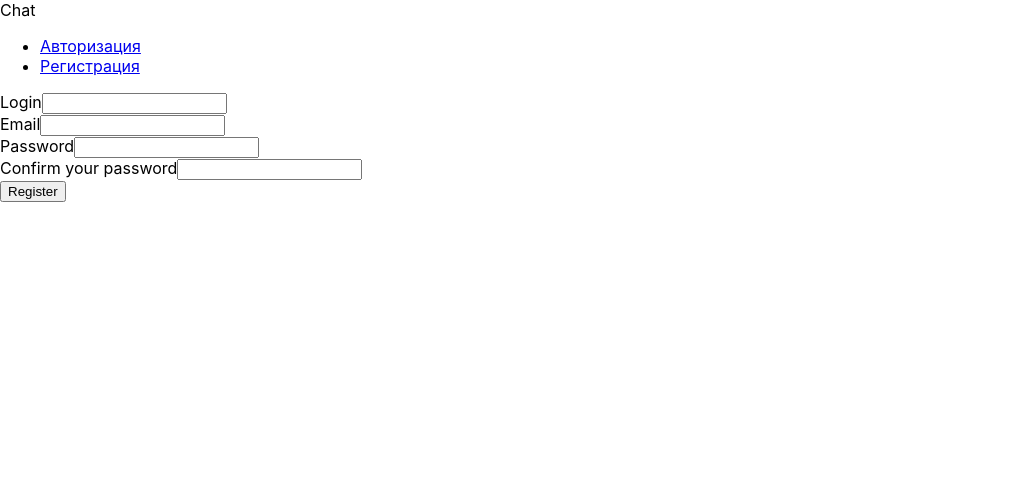
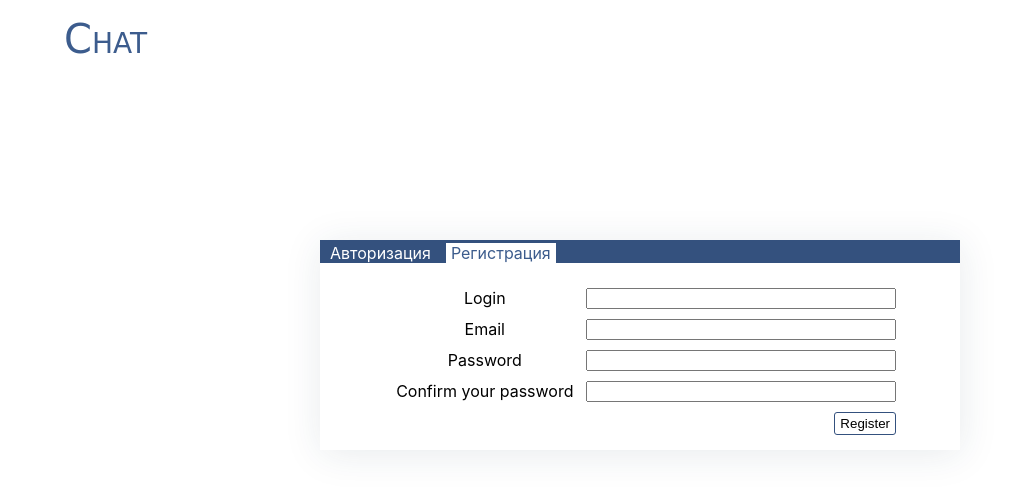
Before and after one commit to iuliasrepository/chat, a React (Create React App) app: page /register in a window 1280 px wide. Shown: the top 490 px of the page, without its empty margins (0-1023 px from the left). Built offline with nearby package versions, Linux system fonts and the light colour scheme.

Commit message:
forms styled and validate

```diff
--- /dev/null
+++ b/src/_variables.sass
@@ -0,0 +1,2 @@
+$blueText: #3c5c8d
+$bluePanel: #34517e
--- a/src/components/LoginPage/AuthForm/AuthForm.js
+++ b/src/components/LoginPage/AuthForm/AuthForm.js
@@ -1,6 +1,6 @@
 import React from "react"
 import dataHandler from "../../../dataHandler"
-import styles from "./authForm.module.sass"
+import styles from "../loginForm.module.sass"
 
 function AuthForm () {
     const onSubmit = (e) => {
--- a/src/components/LoginPage/LoginPage.js
+++ b/src/components/LoginPage/LoginPage.js
@@ -1,5 +1,5 @@
 import React from "react"
-import { Switch, Route, Link } from "react-router-dom"
+import {Switch, Route, NavLink} from "react-router-dom"
 import AuthForm from "./AuthForm/AuthForm"
 import RegisterForm from "./RegisterForm/RegisterForm"
 import styles from './loginPage.module.sass'
@@ -9,21 +9,17 @@ function LoginPage () {
             <div className={styles.wrapper}>
                 <div className={styles.header}>
                     <div className={styles.titleBlock}>
-                        Chat
+                        <span>Chat</span>
                     </div>
                 </div>
                 <div className={styles.content}>
                     <div className={styles.navbar}>
-                        <nav>
-                            <ul>
-                                <li>
-                                    <Link to="/auth">Авторизация</Link>
-                                </li>
-                                <li>
-                                    <Link to="/register">Регистрация</Link>
-                                </li>
-                            </ul>
-                        </nav>
+                        <div className={styles.link}>
+                            <NavLink to="/auth" activeClassName={styles.selected}>Авторизация</NavLink>
+                        </div>
+                        <div className={styles.link}>
+                            <NavLink to="/register" activeClassName={styles.selected}>Регистрация</NavLink>
+                        </div>
                     </div>
                     <div className={styles.formWrapper}>
                         <Switch>
--- a/src/components/LoginPage/RegisterForm/RegisterForm.js
+++ b/src/components/LoginPage/RegisterForm/RegisterForm.js
@@ -1,49 +1,92 @@
 import React from "react"
 import dataHandler from "../../../dataHandler"
-import styles from "./registerForm.module.sass"
+import styles from "../loginForm.module.sass"
 
 function RegisterForm () {
     const
-        confirmFields = (...fields) => {
-            fields.forEach(field => field.classList.add(styles.confirmedField))
+        confirmFields = ( fields ) => {
+            fields.forEach(field => field.setCustomValidity(''))
         },
 
-        rejectFields = (...fields) => {
-
+        rejectFields = ( fields, msg = '' ) => {
+            fields.forEach(field => field.setCustomValidity(msg))
         },
 
-        onSubmit = (e) => {
+        onSubmit = e => {
             e.preventDefault()
             const formData = new FormData(e.target),
                 data = Object.fromEntries(formData.delete('confirmPassword'))
 
-            dataHandler.registerUser(data)
+            //dataHandler.registerUser(data)
         },
 
-        onBlurCPassword = (e) => {
-            const currentForm = document.forms.registerForm
+        onBlurLogin = async e => {
+            const
+                field = e.target,
+                login = field.value.length > 3
+                    ? await dataHandler.isNameExist(field.value)
+                    : rejectFields([field], 'Длина логина не менее 4 символов')
+                console.log(login)
+            //login.length ? rejectFields([field], 'Такой логин уже существует') : confirmFields([field])
+        },
+
+        onBlurEmail = async e => {
+            const
+                field = e.target,
+                email = await dataHandler.isEmailExist(field.value)
+            console.log(email)
+
+            //email.length ? rejectFields([field], 'Такой email уже зарегистрирован') : confirmFields([field])
+        },
+
+        onBlurCPassword = e => {
+            const
+                currentForm = document.forms.registerForm,
+                fields = [currentForm.password, currentForm.confirmPassword]
             e.target.value === currentForm.password.value
-                ? confirmFields(currentForm.password, currentForm.confirmPassword)
-                : rejectFields(currentForm.password, currentForm.confirmPassword)
-        }
+                ? confirmFields(fields)
+                : rejectFields(fields, 'Пароли не совпадают')
+        },
+
+        onFocusField = e =>
+            e.target.classList.remove(styles.confirmedField, styles.rejectedField)
+
 
     return (
         <form name="registerForm" onSubmit={onSubmit}>
             <div>
                 <label htmlFor="login">Login</label>
-                <input type="text" id="login" name="login"/>
+                <input type="text" id="login" name="login"
+                       //onBlur={onBlurLogin}
+                       //onFocus={onFocusField}
+                       minLength="4"
+                       required
+                />
             </div>
             <div>
                 <label htmlFor="email">Email</label>
-                <input type="text" id="email" name="email"/>
+                <input type="email" id="email" name="email"
+                       //onBlur={onBlurEmail}
+                       //onFocus={onFocusField}
+                       required
+                />
             </div>
             <div>
                 <label htmlFor="password">Password</label>
-                <input type="password" id="password" name="password"/>
+                <input type="password" id="password" name="password"
+                       //onFocus={onFocusField}
+                       minLength="4"
+                       required
+                />
             </div>
             <div>
                 <label htmlFor="confirmPassword">Confirm your password</label>
-                <input type="password" id="confirmPassword" name="confirmPassword" onBlur={onBlurCPassword}/>
+                <input type="password" id="confirmPassword" name="confirmPassword"
+                       onBlur={onBlurCPassword}
+                       //onFocus={onFocusField}
+                       minLength="4"
+                       required
+                />
             </div>
             <button id="regSubmit">Register</button>
         </form>
--- a/src/components/LoginPage/RegisterForm/registerForm.module.sass
+++ /dev/null
@@ -1,2 +0,0 @@
-.confirmedField
-  border-color: green
--- /dev/null
+++ b/src/components/LoginPage/loginForm.module.sass
@@ -0,0 +1,24 @@
+@import "../../_variables.sass"
+
+form
+  display: flex
+  flex-direction: column
+  div
+    display: flex
+    margin: 5px 0
+  input
+    flex-basis: 60%
+    &:valid
+      //box-shadow: 0 0 1.5px 1px darkgreen
+  label
+    flex-basis: 40%
+    text-align: center
+  button
+    align-self: flex-end
+    margin: 5px 0
+    border: solid 1px $bluePanel
+    border-radius: 3px
+    background-color: white
+    padding: 3px 5px
+    &:hover
+      box-shadow: 1px 1px 8px 0 rgba(34, 60, 80, 0.2) inset
--- a/src/components/LoginPage/loginPage.module.sass
+++ b/src/components/LoginPage/loginPage.module.sass
@@ -0,0 +1,46 @@
+@import "../../_variables.sass"
+
+.wrapper
+  display: flex
+  flex-direction: column
+
+.header
+  height: 30vh
+
+.titleBlock
+  margin: 2vh 5vw
+  span
+    font-family: "Comic Sans MS", cursive, sans-serif
+    font-size: 2.5rem
+    color: $blueText
+    font-weight: 400
+    font-style: normal
+    font-variant: small-caps
+
+.content
+  display: flex
+  flex-direction: column
+  align-items: center
+  align-self: center
+  width: 50%
+  box-shadow: 1px 4px 36px 0 rgba(34, 60, 80, 0.1)
+
+.navbar
+  width: 100%
+  display: flex
+  flex-direction: row
+  background-color: $bluePanel
+
+.link
+  padding: 3px 5px 0
+  a
+    text-decoration: none
+    color: white
+    padding: 0 5px 3px
+    &.selected
+      background: white
+      color: $blueText
+
+.formWrapper
+  margin: 20px 20px 10px
+  width: 80%
--- a/src/dataHandler.js
+++ b/src/dataHandler.js
@@ -1,8 +1,16 @@
 const dataHandler = {
     getUsers : async () =>
         fetch('http://localhost:3000/users'/*, {mode: 'cors'}*/)
-            .then(response => response.json())
+            .then(response => response.json()),
             //.then(result => console.log(result))
+
+    isNameExist : async name =>
+        fetch(`http://localhost:3000/users/name=${name}`/*, {mode: 'cors'}*/)
+            .then(response => response.json()),
+
+    isEmailExist : async email =>
+        fetch(`http://localhost:3000/users/email=${email}`/*, {mode: 'cors'}*/)
+            .then(response => response.json()),
 
 }
 
--- a/src/index.css
+++ b/src/index.css
@@ -6,8 +6,3 @@ body {
   -webkit-font-smoothing: antialiased;
   -moz-osx-font-smoothing: grayscale;
 }
-
-code {
-  font-family: source-code-pro, Menlo, Monaco, Consolas, 'Courier New',
-    monospace;
-}
```
Also changed, not shown: src/components/LoginPage/AuthForm/authForm.module.sass (deleted), 2 other files (tests, documents, lock files or other folders).
